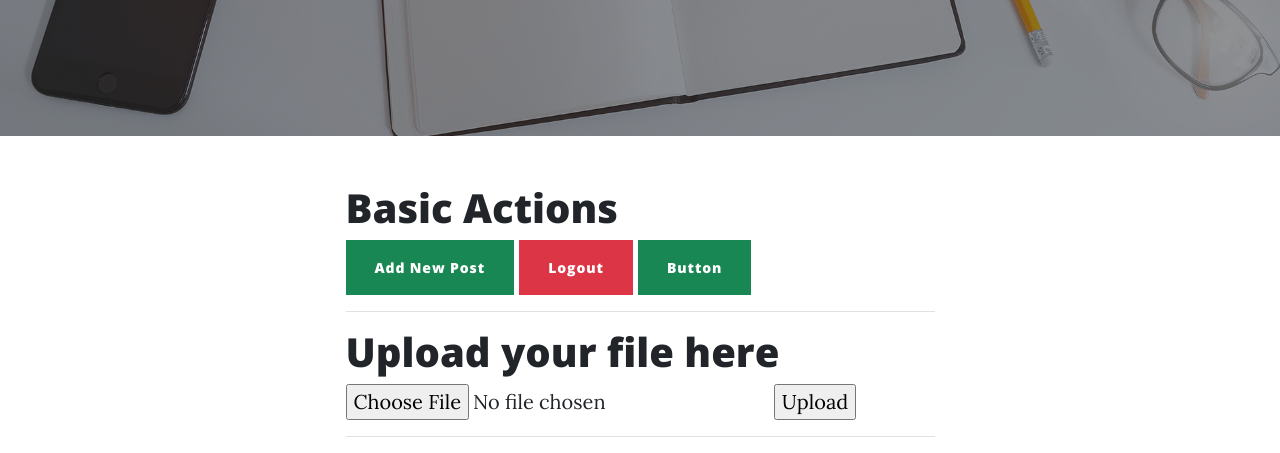
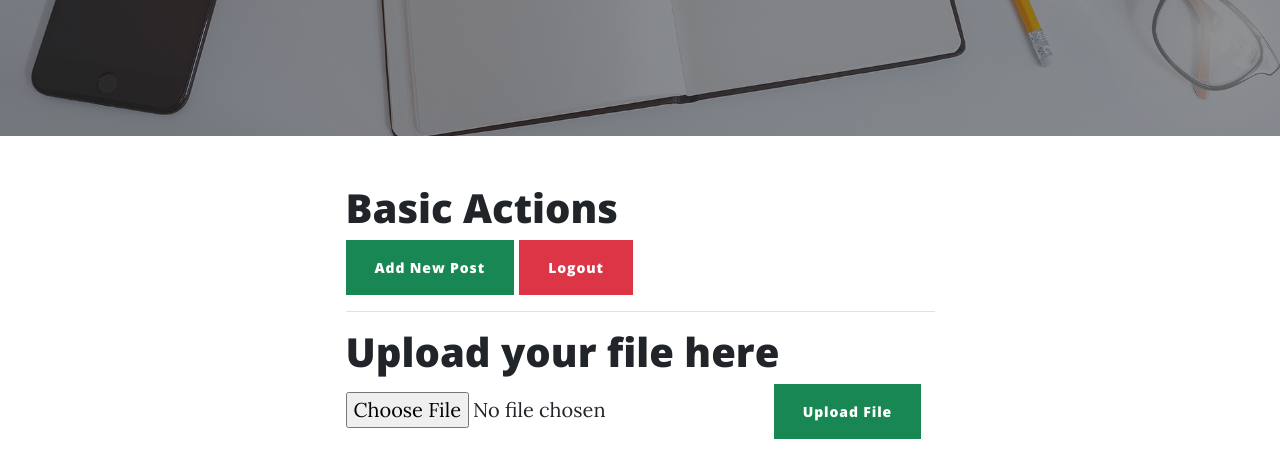
Before and after one commit to hashfx/techblog, a Flask app: template templates/dashboard.html in a window 1280 px wide. Shown: the part 492-945 px from the top of the page. Run offline with Flask 2, Linux system fonts and the light colour scheme; the template is opened without the code that fills it, so the values that code supplies are empty; some libraries are stand-ins or nearby versions.

Commit message:
upload file && logout user && delete post

```diff
--- a/config.json
+++ b/config.json
@@ -13,6 +13,7 @@
     "no_of_posts": "1",
     "login_img": "login.svg",
     "admin_user": "admin",
-    "admin_password": "admin"
+    "admin_password": "admin",
+    "upload_location": "C:\\Users\\Soni ji\\PycharmProjects\\Blogsite\\static"
   }
 }
--- a/main.py
+++ b/main.py
@@ -1,6 +1,8 @@
+import os
+
 from flask import Flask, render_template, request, session, redirect
 from flask_sqlalchemy import SQLAlchemy
-from sqlalchemy import create_engine
+from werkzeug.utils import secure_filename
 from flask_mail import Mail
 from datetime import datetime
 import json
@@ -12,6 +14,7 @@ with open('config.json', 'r') as c:
 local_server = True  # if True, then run on local server; if False, then run on heroku
 app = Flask(__name__)
 app.secret_key = 'my-secret-key'  # flask secret key
+app.config['UPLOAD_FOLDER'] = params['upload_location']
 app.config.update(
     MAIL_SERVER='smtp.gmail.com',
     MAIL_PORT='465',
@@ -98,6 +101,35 @@ def about():
     return render_template('about.html', params=params)
 
 
+@app.route("/logout")
+def logout():
+    # kill session to logout user
+    session.pop('user')
+    return redirect('/dashboard')
+
+
+@app.route("/delete/<string:sno>", methods=['GET', 'POST'])
+def delete(sno):
+    # check if user is logged in
+    if ('user' in session and session['user'] == params['admin_user']):
+        # sno = request.form.get('sno')
+        post = Posts.query.filter_by(sno=sno).first()
+        db.session.delete(post)  # delete from database
+        db.session.commit()  # commit recent changes
+    return redirect('/dashboard')
+
+
+@app.route("/upload", methods=['GET', 'POST'])
+def upload():
+    # check if user is logged in
+    if ('user' in session and session['user'] == params['admin_user']):
+        if request.method == "POST":
+            f = request.files['file']  # fetch file from request
+            # save file
+            f.save(os.path.join(app.config['UPLOAD_FOLDER'], secure_filename(f.filename)))
+            # secure_filename: remove special characters from file name and prohibits file name with ../../ and more
+            return "File Uploaded successfully"
+
 @app.route("/contact", methods=['GET', 'POST'])
 def contact():
     if (request.method == 'POST'):
--- a/structure.txt
+++ b/structure.txt
@@ -26,6 +26,10 @@ create jinja table to display post content on dashboard
 create log out button in dashboard
 create edit post UI in edit.html
 add a new post
+delete existing post
 edit an existing post
 display existing data in 'value' attribute of edit.html
 file upload utility at dashboard
+secure file upload through secure_filename()
+secure_filename() doesn't allow user to enter filename with special characters or "../../dir_name/file_name.extension"
+logout user by popping/killing session variable
--- a/templates/dashboard.html
+++ b/templates/dashboard.html
@@ -22,15 +22,18 @@
         <div class="col-md-10 col-lg-8 col-xl-7">
 
             <h1>Basic Actions</h1>
-            <a href="/edit/new"><button class="btn btn-success">Add New Post</button></a>
-            <a href="/logout"><button class="btn btn-danger">Logout</button></a>
-            <a href="/edit/new"><button class="btn btn-success">Button</button></a>
+            <a href="/edit/new">
+                <button class="btn btn-success">Add New Post</button>
+            </a>
+            <a href="/logout">
+                <button class="btn btn-danger">Logout</button>
+            </a>
             <hr>
 
             <h1>Upload your file here</h1>
-            <form action="upload" method="post">
-                <input type="file" name="file" />
-                <input type="submit" value="Upload" />
+            <form action="/upload" method="post" enctype="multipart/form-data">
+                <input type="file" name="file"/>
+                <button class="btn btn-success" type="submit">Upload File</button>
             </form>
             <hr>
 
@@ -51,8 +54,12 @@
                     <td>{{post.sno}}</td>
                     <td>{{post.title}}</td>
                     <td>{{post.date}}</td>
-                    <td><a href="/edit/{{post.sno}}"><button class="btn btn-primary">Edit</button></a></td>
-                    <td><button class="btn btn-primary">Delete</button></td>
+                    <td><a href="/edit/{{post.sno}}">
+                        <button class="btn btn-primary">Edit</button>
+                    </a></td>
+                    <td><a href="/delete/{{post.sno}}">
+                        <button class="btn btn-primary">Delete</button>
+                    </a></td>
                 </tr>
                 {% endfor %}
                 </tbody>
```
Also changed, not shown: static/07.png (added).
